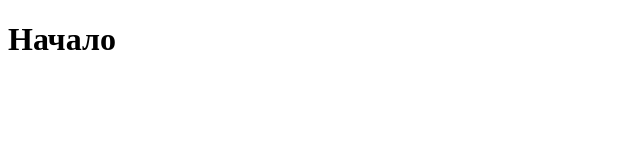
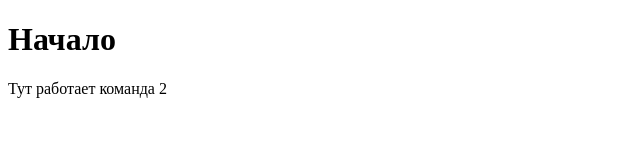
Before and after one commit to niknov80/git, a plain HTML site: page index.html in a window 1280 px wide. Shown: the whole page, without its empty margins (0-640 px from the left). Drawn offline with Linux system fonts and the light colour scheme.

Commit message:
Начала работу команда 2

```diff
--- a/index.html
+++ b/index.html
@@ -7,5 +7,6 @@
 </head>
 <body>
   <h1>Начало</h1>
+  <div>Тут работает команда 2</div>
 </body>
 </html>
```
